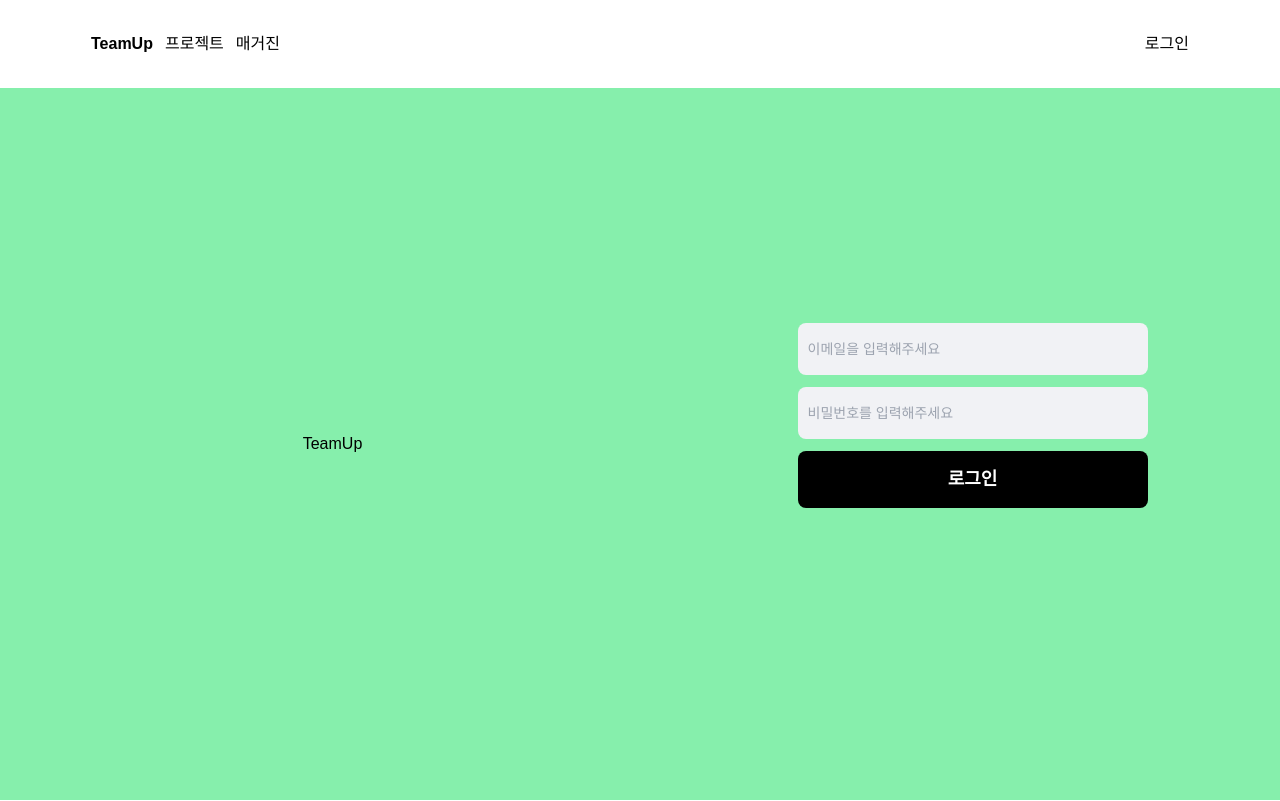
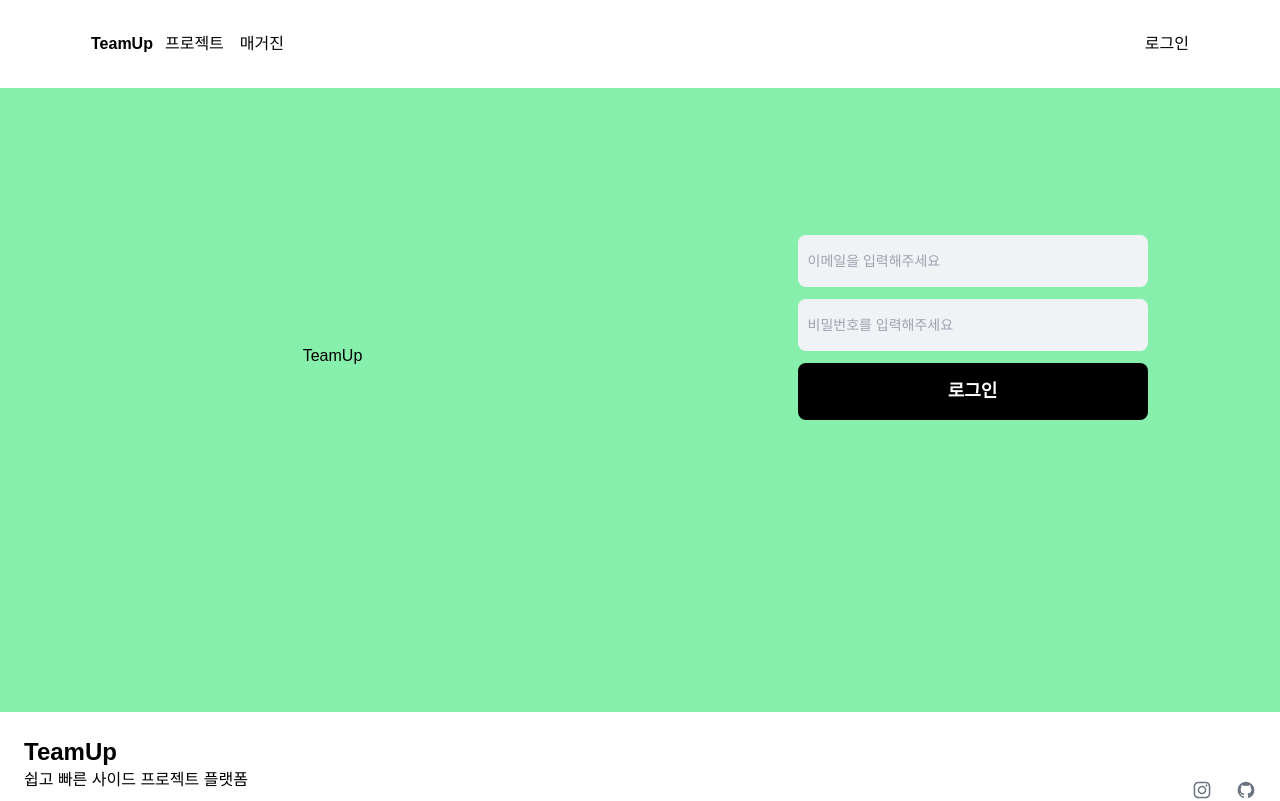
Before and after one commit to bennoholik/TeamUp, a Next.js app: page /signin in a window 1280 px wide. Shown: the top 801 px of the page. Built offline with nearby package versions, Linux system fonts and the light colour scheme.

Commit message:
[feat] - 헤더 로그인 제어

```diff
--- a/components/Auth/SignInModal.tsx
+++ b/components/Auth/SignInModal.tsx
@@ -4,7 +4,7 @@
 const SignInModal = ({ setModalState }) => {
   return (
     <ModalPortal selector="#portal">
-      <div className="w-full h-screen fixed  flex justify-center items-center ">
+      <div className="w-full h-screen fixed flex justify-center items-center z-40 ">
         <div
           className="w-full h-screen absolute z-40 bg-black opacity-30"
           onClick={() => setModalState(false)}
--- a/components/Header.tsx
+++ b/components/Header.tsx
@@ -1,8 +1,11 @@
 "use client";
 
+import Image from "next/image";
 import Link from "next/link";
 import { useEffect, useState } from "react";
+import { useRecoilState, useRecoilValue } from "recoil";
 import { userInfoQueries } from "../core/api/userinfoQueries";
+import { loginInfoState, LoginState } from "../core/recoil/atoms/loginAtoms";
 import { getCookieToken } from "../core/utils/cookie";
 import SignInModal from "./Auth/SignInModal";
 import ModalPortal from "./MordalPortal";
@@ -10,35 +13,54 @@
 const Header = () => {
   const [modalState, setModalState] = useState(false);
   const [tokenCheck, setTokenCheck] = useState(false);
-  // const { data: userinfo, isSuccess } = userInfoQueries.useGetUserinfo();
+  const { data: userinfo, isSuccess } = userInfoQueries.useGetUserinfo();
 
-  // useEffect(() => {
-  //   if (isSuccess) {
-  //     alert("hello");
-  //   }
-  // }, [isSuccess, userinfo]);
+  const loginStatus = useRecoilValue(LoginState);
+
+  const [loginInfo, setLoginInfo] = useRecoilState(loginInfoState);
 
   useEffect(() => {
-    if (getCookieToken()) {
+    if (isSuccess) {
+      setLoginInfo(userinfo);
+    }
+  }, [isSuccess, userinfo]);
+
+  useEffect(() => {
+    if (getCookieToken() || loginStatus === true) {
       setTokenCheck(true);
     }
-  }, []);
+  }, [loginStatus]);
 
   return (
-    <nav className="xl:max-w-[1130px] w-full flex justify-between mx-auto py-8 px-4 ">
+    <nav className="w-full bg-white fixed top-0 z-10">
+      <div className="xl:max-w-[1130px] flex justify-between mx-auto py-8 px-4">
         <div className="flex gap-x-3">
           <Link href={"/"} className="font-bold">
             TeamUp
           </Link>
+          <div className="flex gap-x-4 max_md:hidden">
             <Link href={"/project"}>프로젝트</Link>
             <p>매거진</p>
           </div>
+        </div>
 
-      <div className="flex">
-        {tokenCheck ? null : (
+        {tokenCheck && loginInfo ? (
+          <div className="flex gap-x-4">
+            <p>채팅</p>
+            <p>알림</p>
+            <Image
+              src={loginInfo.profileImage}
+              alt="profileImg"
+              className="w-[27px] h-[27px] rounded-full bg-gray-300"
+              width={27}
+              height={27}
+            />
+          </div>
+        ) : (
           <button onClick={() => setModalState(true)}>로그인</button>
         )}
       </div>
+
       {modalState ? <SignInModal setModalState={setModalState} /> : null}
     </nav>
   );
--- /dev/null
+++ b/core/recoil/atoms/loginAtoms.ts
@@ -0,0 +1,19 @@
+import { atom } from "recoil";
+
+export const LoginState = atom<boolean>({
+  key: "LoginState",
+  default: false,
+});
+
+export const loginInfoState = atom({
+  key: "loginInfoState",
+  default: {
+    id: 0,
+    folioTitle: "",
+    followCnt: 0,
+    nickname: "",
+    profileImage: "",
+    stacks: [],
+    className: "",
+  },
+});
--- a/pages/signin.tsx
+++ b/pages/signin.tsx
@@ -2,6 +2,8 @@
 import { instance } from "../core/utils/axios";
 import { setAccessToken } from "../core/utils/cookie";
 import Router from "next/router";
+import { useSetRecoilState } from "recoil";
+import { LoginState } from "../core/recoil/atoms/loginAtoms";
 
 const SignIn = () => {
   const [input, updateInput] = useReducer(
@@ -61,6 +63,7 @@
       validation: false,
     }
   );
+  const setLoginStatus = useSetRecoilState(LoginState);
 
   const onSignIn = async () => {
     if (input.validation === true) {
@@ -72,6 +75,7 @@
         });
         console.log(data);
         setAccessToken(data.headers.authorization);
+        setLoginStatus(true);
         Router.push("/"); //next js에서 페이지이동 방식중 하나.
         // window.location.replace("/");
       } catch (error) {
--- a/styles/globals.css
+++ b/styles/globals.css
@@ -10,8 +10,10 @@
   scroll-behavior: smooth;
 }
 
-body {
+html, body {
   margin: 0 auto;
+  width: 100%;
+  height: 100%;
 }
 
 *::-webkit-scrollbar {
```
Also changed, not shown: 1 other file (tests, documents, lock files or other folders). Lines whose indentation alone changed are shown as unchanged.
